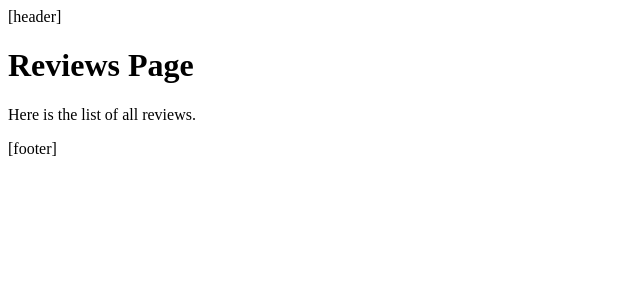
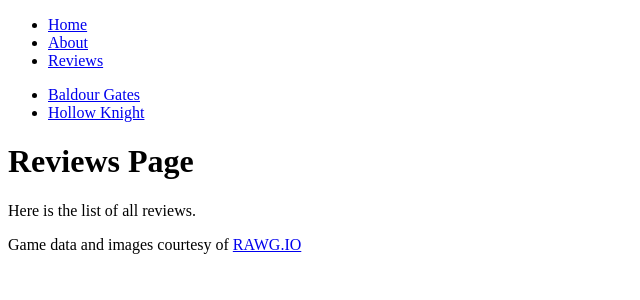
Before and after one commit to SergeAtZeDigitalBench/next-v13-games-review, a Next.js app: page /reviews in a window 1280 px wide. Shown: the top 300 px of the page, without its empty margins (0-640 px from the left). Built offline with nearby package versions, Linux system fonts and the light colour scheme.

Commit message:
feat: navlinks added

```diff
--- a/app/layout.tsx
+++ b/app/layout.tsx
@@ -1,4 +1,5 @@
 import React from "react";
+import Link from "next/link";
 
 interface ILayoutProps {
   children: React.ReactNode;
@@ -8,9 +9,30 @@ const RootLayout = ({ children }: ILayoutProps) => {
   return (
     <html lang="en">
       <body>
-        <header>[header]</header>
+        <header>
+          <nav>
+            <ul>
+              <li>
+                <Link href="/">Home</Link>
+              </li>
+              <li>
+                <Link href="/about">About</Link>
+              </li>
+              <li>
+                <Link href="/reviews">Reviews</Link>
+              </li>
+            </ul>
+          </nav>
+        </header>
         <main>{children}</main>
-        <footer>[footer]</footer>
+        <footer>
+          <p>
+            Game data and images courtesy of{" "}
+            <a href="https://rawg.io/" target="_blank">
+              RAWG.IO
+            </a>
+          </p>
+        </footer>
       </body>
     </html>
   );
--- a/app/reviews/page.tsx
+++ b/app/reviews/page.tsx
@@ -1,8 +1,23 @@
 import React from "react";
+import Link from "next/link";
+
+const GAMES = [
+  { id: "baldour-gates", title: "Baldour Gates" },
+  { id: "hollow-knight", title: "Hollow Knight" },
+];
 
 const ReviewsPage = (): JSX.Element => {
   return (
     <>
+      <nav>
+        <ul>
+          {GAMES.map(({ id, title }) => (
+            <li key={id}>
+              <Link href={`/reviews/${id}`}>{title}</Link>
+            </li>
+          ))}
+        </ul>
+      </nav>
       <h1>Reviews Page</h1>
       <p>Here is the list of all reviews.</p>
     </>
```
